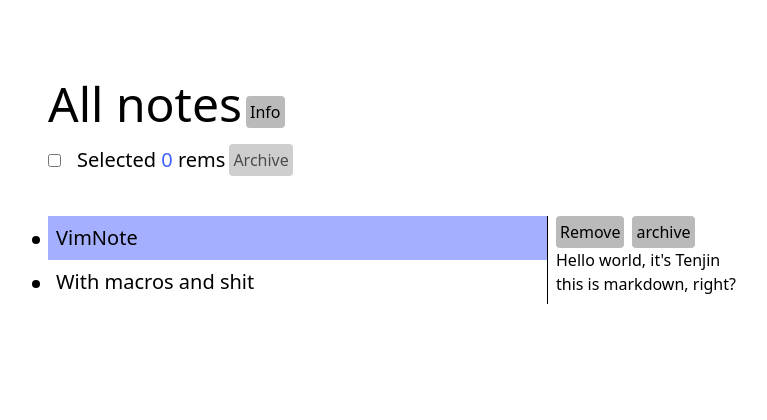
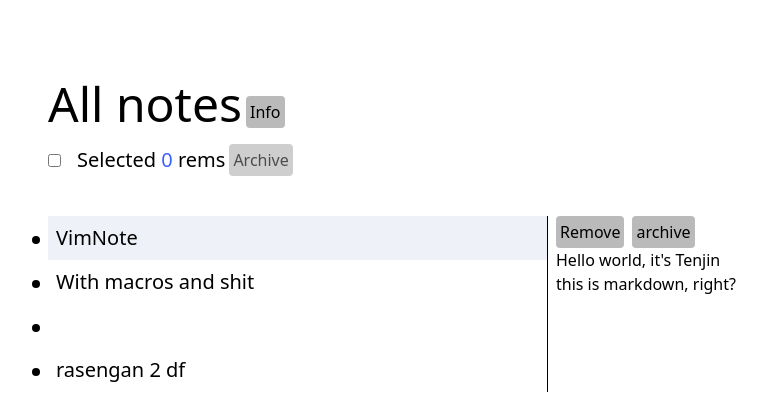
Before and after one commit to reshreshus/tenjin, a Vue app: page / in a window 1280 px wide. Shown: the top 420 px of the page, without its empty margins (112-879 px from the left). Built offline with nearby package versions, Linux system fonts and the light colour scheme; data requests are answered from the project's data file; what @tailwindcss/typography would draw is missing.

Commit message:
rem contenteditable

```diff
--- a/db.json
+++ b/db.json
@@ -20,6 +20,14 @@
       "text": "With macros and shit",
       "selected": false,
       "archived": false
+    },
+    {
+      "id": "af9fcd2c-658d-484a-9e2f-961255f6fa5c",
+      "text": ""
+    },
+    {
+      "id": "9e9e9645-2403-4b1a-a33b-20e93e10acb2",
+      "text": "rasengan 2 df"
     }
   ]
 }
--- a/src/composables/keydown.js
+++ b/src/composables/keydown.js
@@ -18,7 +18,7 @@ const useKeydown = (keyCombos) => {
   // })
 
   hotkeys(Object.keys(keyCombos).join(), function(e, handler) {
-    console.log(handler.key)
+    // console.log(handler.key)
     const fn = keyCombos[handler.key]
     if (fn) {
       fn(e)
--- a/src/modules/RemView.vue
+++ b/src/modules/RemView.vue
@@ -2,18 +2,22 @@
   <div class="flex">
     <div class="w-[500px] border-r">
       <!-- {{ remSelection.rems }} -->
-      <div v-for="(rem, idx) in rems" :key="idx" :id="`rem-${rem.id}`" class="relative">
+      <div v-for="(rem, idx) in rems" :key="idx"
+       class="relative"
+       >
         <div class="absolute -left-4 top-5 w-4 h-4 cursor-pointer" @click="openRem(rem)" >
           <div class="w-2 h-2 bg-black rounded-full" />
         </div>
         <div
-          class="text-xl p-2 min-h-[2.75rem]"
+          class="text-xl p-2 min-h-[2.75rem] caret-red"
           :class="{
             'bg-gray': isSelected(rem),
-            'bg-airblue': isCurrent(idx),
+            'bg-airblue-light': isCurrent(idx),
             'line-through': rem.archived,
           }"
-          @click="selectRem(rem)"
+          :id="`rem-${rem.id}`"
+          :contenteditable="isInsertMode"
+          @keydown="remKeydown"
         >
             <!-- 'text-white': rem.archived && idx === cursorLine, -->
 
@@ -46,7 +50,7 @@ export default {
     return {
       selectedLines: [
       ],
-      cursorLine: 0
+      cursorLine: 0,
     }
   },
   async created () {
@@ -62,29 +66,90 @@ export default {
     useKeydown({
       k: this.moveUp,
       j: this.moveDown,
-      z: () => {
-        const currentRem = this.rems[this.cursorLine]
-        currentRem.opened = !currentRem.opened
-        this.updateRem(currentRem)
+      // z: () => {
+      //   const currentRem = this.rems[this.cursorLine]
+      //   currentRem.opened = !currentRem.opened
+      //   this.updateRem(currentRem)
+      // },
+      d: this.deleteCurrentRem,
+      i: (e) => {
+        e.preventDefault()
+        this.setInsertMode()
+        const remEl = document.getElementById(`rem-${this.currentRem.id}`)
+        setTimeout(() => {
+          this.placeCaretAtEnd(remEl)
+        })
+        // const remEl = this.toggleEditingRem()
+        // document.execCommand('selectAll', false, null)
       },
-      d: () => {
-        this.removeRem(this.rems[this.cursorLine])
+      space: this.selectCurrentRem,
+      esc: (e) => {
+        e.preventDefault()
+        this.setNormalMode
       },
-      i: () => {
-        const remEl = document.getElementById(`rem-${this.currentRem.id}`)
-        remEl.contentEditable = true
-        setTimeout(() => remEl.focus())
-        // document.execCommand('selectAll', false, null)
-      }
     })
   },
   computed: {
     currentRem() {
       return this.rems[this.cursorLine]
     },
-    ...mapState(['rems'])
+    ...mapState(['rems', 'mode']),
+    isInsertMode() {
+      return this.mode === 'insert'
+    }
   },
   methods: {
+    // remInput(e) {
+    //   this.currentRem.text = e.target.innerText
+    // },
+    remKeydown(e) {
+      if (this.isInsertMode) {
+        console.log();
+        if (e.key === 'Escape' || e.key === 'Enter') {
+          this.setNormalMode()
+          const rem = {
+            ...this.currentRem,
+            text: e.target.innerText
+          }
+          this.updateRem(rem)
+          e.preventDefault()
+          e.target.blur()
+        }
+      }
+    },
+    placeCaretAtEnd(el) {
+      el.focus();
+      if (typeof window.getSelection != "undefined"
+              && typeof document.createRange != "undefined") {
+          var range = document.createRange();
+          range.selectNodeContents(el);
+          // true to put the caret at start
+          range.collapse(false);
+          var sel = window.getSelection();
+          sel.removeAllRanges();
+          sel.addRange(range);
+      } else if (typeof document.body.createTextRange != "undefined") {
+          var textRange = document.body.createTextRange();
+          textRange.moveToElementText(el);
+          // true to put the caret at start
+          textRange.collapse(false);
+          textRange.select();
+      }
+    },
+    setMode(mode) {
+      this.$store.commit('SET_MODE', mode)
+    },
+    setInsertMode() {
+      this.setMode('insert')
+    },
+    setNormalMode() {
+      this.setMode('normal')
+    },
+    // toggleEditingRem() {
+    //   const remEl = document.getElementById(`rem-${this.currentRem.id}`)
+    //   remEl.contentEditable = true
+    //   return remEl
+    // },
     moveUp() {
       this.cursorLine = Math.max(0, this.cursorLine - 1)
     },
@@ -98,6 +163,15 @@ export default {
     selectRem(rem) {
       // this.cursorLine = idx
       this.remSelection.toggle(rem)
+    },
+    selectCurrentRem() {
+      this.selectRem(this.currentRem)
+    },
+    deleteCurrentRem() {
+      this.removeRem(this.currentRem)
+    },
+    saveCurrentRem() {
+      this.updateRem(this.currentRem)
     },
     openRem(rem) {
       rem.opened = !rem.opened
@@ -116,6 +190,9 @@ export default {
         this.moveUp()
       }
       this.$store.dispatch('removeRem', rem)
+    },
+    updateRem(rem) {
+      this.$store.dispatch('updateRem', rem)
     },
     isCurrent(idx) {
       return idx === this.cursorLine
--- a/src/store/index.js
+++ b/src/store/index.js
@@ -4,7 +4,8 @@ import { v4 } from 'uuid'
 
 export default createStore({
   state: {
-    rems: []
+    rems: [],
+    mode: 'normal'
   },
   mutations: {
     SAVE_REMS(state, rems) {
@@ -15,6 +16,9 @@ export default createStore({
     },
     REMOVE_REM(state, rem) {
       state.rems = state.rems.filter(r => r.id != rem.id)
+    },
+    SET_MODE(state, mode) {
+      state.mode = mode
     }
   },
   actions: {
```
